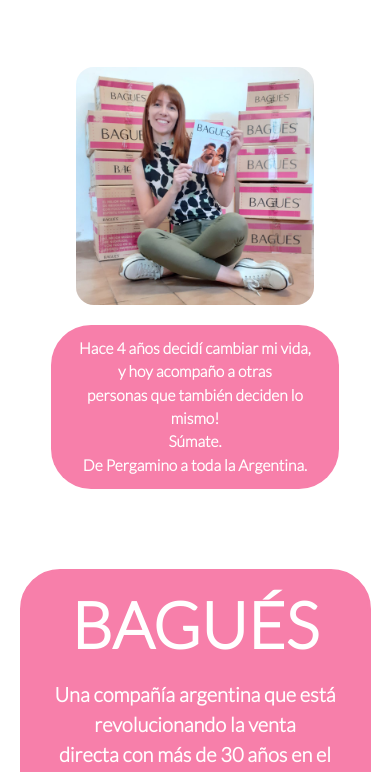
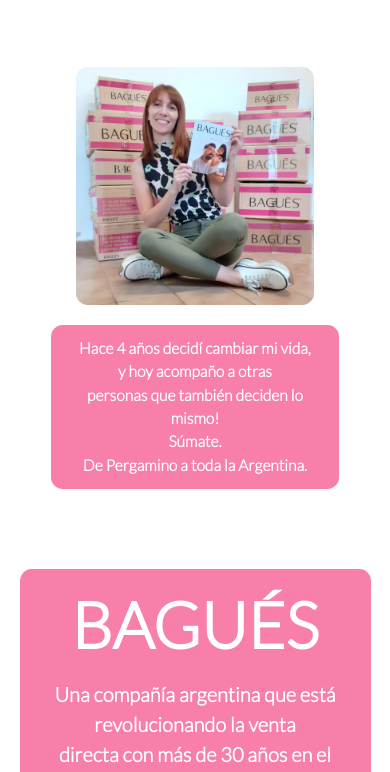
Before and after one commit to Desatormentado/Bagues-Hosting, a plain HTML site: page index.html in a window 390 px wide. Shown: the part 692-1464 px from the top of the page. Drawn offline with nearby package versions, Linux system fonts and the light colour scheme.

Commit message:
Add files via upload

```diff
--- a/style.css
+++ b/style.css
@@ -83,7 +83,7 @@ h3 {
 .carrusel {
     width: 40vw;
     margin: 0px 0px 0px 124px;
-    border-radius: 18px;
+    border-radius: 3vw;
     overflow: hidden;
     display: flex;
     z-index: 1;
@@ -92,7 +92,7 @@ h3 {
 .carrusel2 {
     width: 68vw;
     margin: auto;
-    border-radius: 18px;
+    border-radius: 3vw;
     overflow: hidden;
 }
 
@@ -103,8 +103,8 @@ h3 {
    display: flex;
    background: #f77faa;
    margin-right: 20px;
-   border-bottom-right-radius: 40px;
-   border-top-right-radius: 40px;
+   border-bottom-right-radius: 3vw;
+   border-top-right-radius: 3vw;
    justify-content: center;
    align-items: center
 }
@@ -133,7 +133,7 @@ h3 {
 .bagues-containter {
     display: inline-block;
     border-style: solid;
-    border-radius: 40px;
+    border-radius: 3vw;
     border-color: #f77faa;
     background-color: #f77faa;
     margin: 0% 4% 0% 4%;
@@ -455,7 +455,7 @@ h3 {
 
     .info {
         margin: 20px auto 0px auto;
-        border-radius: 40px;
+        border-radius: 3vw;
         width: 74vw;
         height: 42vw;
     }
@@ -506,7 +506,7 @@ h3 {
 
     .carrusel {
         width: 61vw;
-        border-radius: 18px;
+        border-radius: 3vw;
     }
 
 
```
